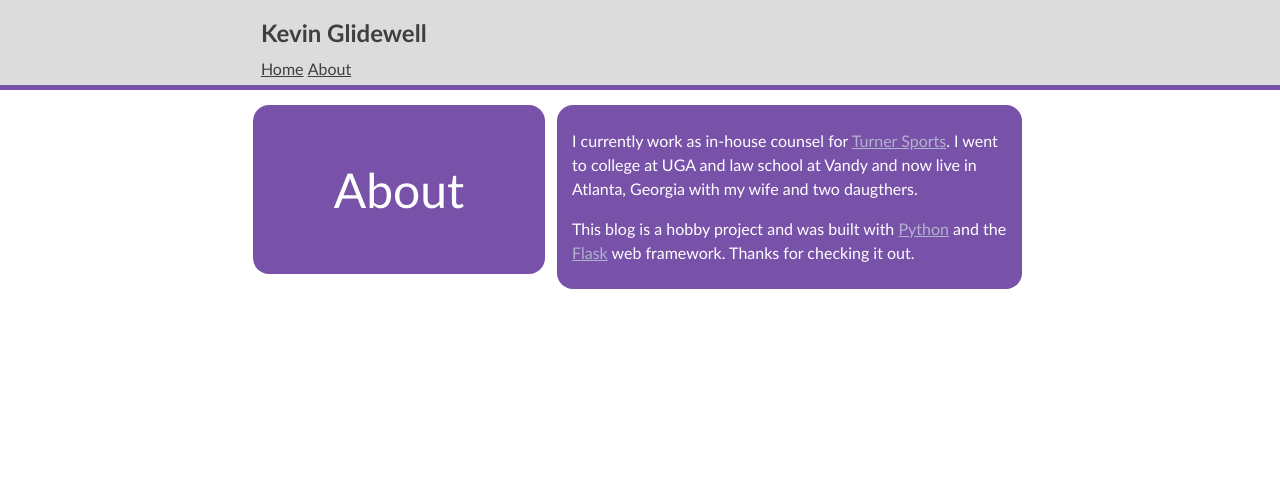
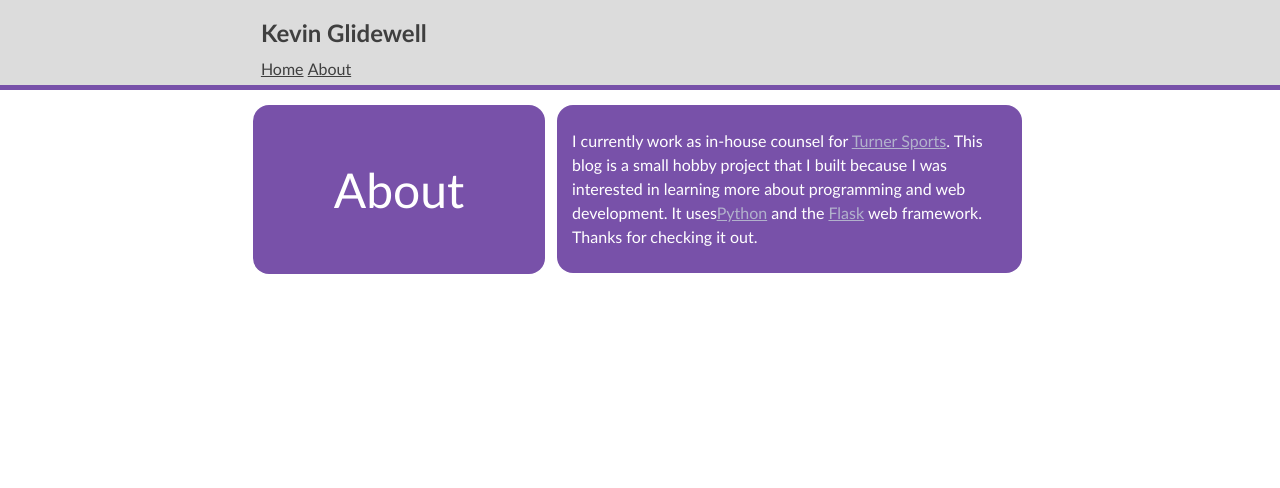
Before and after one commit to kpglide/blog, a Flask app: page /about in a window 1280 px wide. Shown: the top 488 px of the page. Run offline with Flask 2, Linux system fonts and the light colour scheme; some libraries are stand-ins or nearby versions.

Commit message:
updated about text

```diff
--- a/app/main/views.py
+++ b/app/main/views.py
@@ -113,6 +113,8 @@ def delete(id):
 def about():
 	return render_template('about.html')
 
+#This is a page I built for a legal industry presentation.  It displays
+#a timeline of events related to the sports media industry.
 @main.route('/sportsmedialawtimeline')
 def timeline():
 	return render_template('sportsmedialawtimeline.html')
--- a/app/templates/about.html
+++ b/app/templates/about.html
@@ -7,8 +7,7 @@
 </div>
 
 <div id="about_body">
-	<p>I currently work as in-house counsel for <a href="http://www.turner.com/brands/turner-sports" target="_blank">Turner Sports</a>. I went to college at UGA and law school at Vandy and now live in Atlanta, Georgia with my wife and two daugthers.</p>
-	<p>This blog is a hobby project and was built with <a href="https://www.python.org/" target="_blank">Python</a> and the <a href="http://flask.pocoo.org/" target="_blank">Flask</a> web framework.  Thanks for checking it out.</p>
+	<p>I currently work as in-house counsel for <a href="http://www.turner.com/brands/turner-sports" target="_blank">Turner Sports</a>.  This blog is a small hobby project that I built because I was interested in learning more about programming and web development.  It uses<a href="https://www.python.org/" target="_blank">Python</a> and the <a href="http://flask.pocoo.org/" target="_blank">Flask</a> web framework.  Thanks for checking it out.</p>
 </div>
 
 
--- a/app/templates/index.html
+++ b/app/templates/index.html
@@ -56,7 +56,7 @@
 </div>
 
 <div id="sidebar">
-	<div>About</div><br> Hi, I'm a technology and media lawyer living in Atlanta, Georgia.  This is my personal blog. <a href="{{ url_for('main.about') }}">More</a>
+	<div>About</div><br>I'm a technology and media lawyer who lives in Atlanta, Georgia.<a href="{{ url_for('main.about') }}">More</a>
 </div>
 
 {% endblock %}
```
